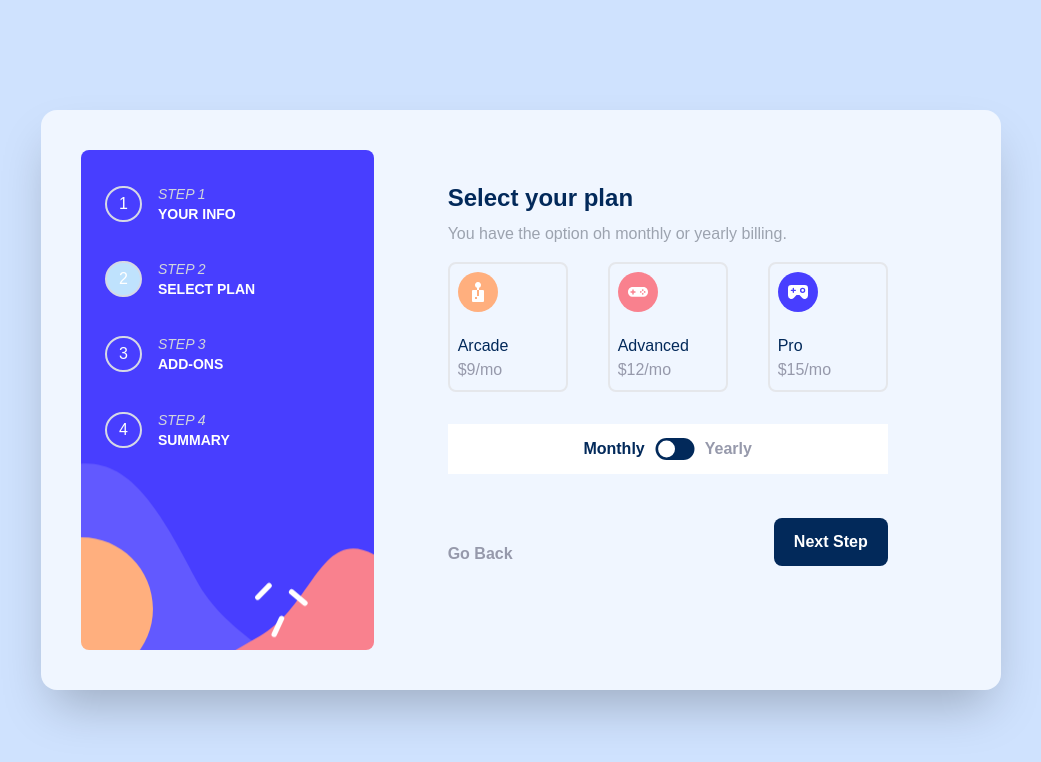
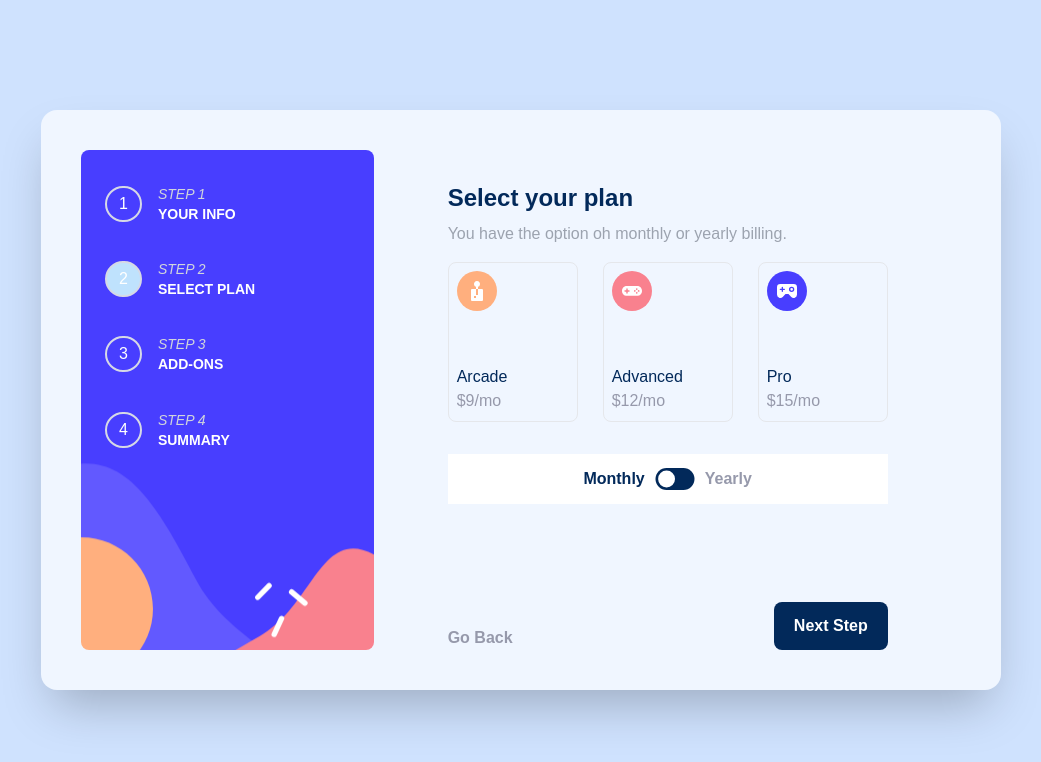
Before and after one commit to Wendell00/Multi-Step-Form, a React (Vite) app: page /selectPlan in a window 1280 px wide. Shown: the top 762 px of the page, without its empty margins (119-1160 px from the left). Built offline with nearby package versions, Linux system fonts and the light colour scheme.

Commit message:
Adicionando as funcionalidades da Summary

```diff
--- a/src/contexts/FormContext.jsx
+++ b/src/contexts/FormContext.jsx
@@ -2,12 +2,32 @@ import { createContext, useState } from 'react'
 
 export const FormContext = createContext()
 
+const inputsObject = {
+  periodPlan: false,
+  selectedPlan: {
+    name: 'null',
+    price: 0
+  },
+  onlineService: {
+    active: false,
+    price: 1
+  },
+  largerStorage: {
+    active: false,
+    price: 2
+  },
+  customizableProfile: {
+    active: false,
+    price: 2
+  }
+}
+
 export function FormContextProvider({ children }) {
-  const [selectedPlan, setSelectedPlan] = useState('null')
-  const [periodPlan, setPeriodPlan] = useState(false)
+  const [inputsInf, setInputsInf] = useState(inputsObject)
 
   return (
-    <FormContext.Provider value={{ selectedPlan, setSelectedPlan, periodPlan, setPeriodPlan}}>
+    <FormContext.Provider value={{
+      inputsInf, setInputsInf}}>
       {children}
     </FormContext.Provider>
   )
--- a/src/pages/addOns/addOns.jsx
+++ b/src/pages/addOns/addOns.jsx
@@ -1,12 +1,11 @@
-import { useContext, useEffect, useState } from 'react'
-
+import { useContext } from 'react'
 import { FormContext } from '../../contexts/FormContext'
-
 import { Aside } from '../../components/Aside'
 import { useNavigate } from 'react-router-dom'
 
 export const AddOns = () => {
-    const { periodPlan, setPeriodPlan } = useContext(FormContext)
+
+    const { inputsInf, setInputsInf } = useContext(FormContext)
 
     function handleSelectPlan(param){
         setSelectedPlan(param)
@@ -19,46 +18,48 @@ export const AddOns = () => {
         else navigate('/selectPlan')
     }
 
-
     return (
         <>
             <Aside/>
-
-            <div className='justify-self-center my-0 mx-auto h-auto py-8'>
+            <div className='justify-self-center my-0 mx-auto h-auto py-8 relative w-[440px]'>
                 <h2 className='text-[#02295a] text-2xl font-bold mb-2'>Pick add-ons</h2>
                 <p className='font-normal text-gray-400'>Add-ons help enhance your gaming experience.</p>
                 <div>
                     <ul className='w-[455px]'>
                         <li className='flex justify-between mt-2 w-full items-center border-[1px] border-solid border-[#473dff] rounded-lg p-2'>
-                            <input type="checkbox" className='addCheck bg-[#473dff] justify-self-center ml-[15px]'/>
+                            <input type="checkbox" className='addCheck bg-[#473dff] justify-self-center ml-[15px]' onClick={() => {
+                                setInputsInf({...inputsInf, onlineService: {active: true}})
+                                }} defaultChecked={inputsInf.onlineService.active}/>
                             <div className='ml-[-93px]'>
                                 <p className='text-[#02295a] font-bold'>Online service</p>
                                 <p className='text-[#9699ab] font-thin'>Access to multiplayer games</p>
                             </div>
-                            <div className='font-thing text-[#473dff] text-sm mr-[15px]'>+${!periodPlan ? '1/mo' : '10/yr'}</div>
+                            <div className='font-thing text-[#473dff] text-sm mr-[15px]'>+${!inputsInf.periodPlan ? '1/mo' : '10/yr'}</div>
                         </li>
                         <li className='flex mt-2 justify-between w-full items-center border-[1px] border-solid border-[#473dff] rounded-lg p-2'>
-                            <input type="checkbox" className='addCheck bg-[#473dff] justify-self-center ml-[15px]'/>
+                            <input type="checkbox" className='addCheck bg-[#473dff] justify-self-center ml-[15px]' onClick={() => {
+                                setInputsInf({...inputsInf, largerStorage: {active: true}})}} defaultChecked={inputsInf.largerStorage.active}/>
                             <div className='ml-[-125px]'>
                                 <p className='text-[#02295a] font-bold'>Larger storage</p>
                                 <p className='text-[#9699ab] font-thin'>Extra 1TB of cloud save</p>
                             </div>
-                            <div className='font-thing text-[#473dff] text-sm mr-[15px]'>+${!periodPlan ? '2/mo' : '20/yr'}</div>
+                            <div className='font-thing text-[#473dff] text-sm mr-[15px]'>+${!inputsInf.periodPlan ? '2/mo' : '20/yr'}</div>
                         </li>
                         <li className='flex mt-2 justify-between w-full items-center border-[1px] border-solid border-[#473dff] rounded-lg p-2'>
-                            <input type="checkbox" className='addCheck checked:bg-[#473dff] justify-self-center ml-[15px]'/>
+                            <input type="checkbox" className='addCheck checked:bg-[#473dff] justify-self-center ml-[15px]' onClick={() => {
+                                setInputsInf({...inputsInf, customizableProfile: {active: true}})}} defaultChecked={inputsInf.customizableProfile.active}/>
                             <div className='ml-[-85px]'>
                                 <p className='text-[#02295a] font-bold'>Customizable Profile</p>
                                 <p className='text-[#9699ab] font-thin'>Custom theme on your profile</p>
                             </div>
-                            <div className='font-thing text-[#473dff] text-sm mr-[15px]'>+${!periodPlan ? '2/mo' : '20/yr'}</div>
+                            <div className='font-thing text-[#473dff] text-sm mr-[15px]'>+${!inputsInf.periodPlan ? '2/mo' : '20/yr'}</div>
                         </li>
                     </ul>
-                </div>
-                <div className='flex justify-between items-center mt-8'>
-                    <h1 className='cursor-pointer self-end font-bold text-[#9699ab] hover:text-[#02295a]' onClick={() => handlerFormInfo(false)}>Go Back</h1>
-                    <div className='flex justify-end items-end h-[60px]'>
-                        <button className='py-3 px-5 bg-[#02295a] text-white font-bold rounded-lg hover:bg-[#473dff]' onClick={() => handlerFormInfo(true)}>Next Step</button>
+                    <div className='flex justify-between items-center mt-8 absolute bottom-[0px] w-[440px]'>
+                        <h1 className='cursor-pointer self-end font-bold text-[#9699ab] hover:text-[#02295a]' onClick={() => handlerFormInfo(false)}>Go Back</h1>
+                        <div className='flex justify-end items-end h-[60px]'>
+                            <button className='py-3 px-5 bg-[#02295a] text-white font-bold rounded-lg hover:bg-[#473dff]' onClick={() => handlerFormInfo(true)}>Next Step</button>
+                        </div>
                     </div>
                 </div>
             </div>
--- a/src/pages/selectPlan/selectPlan.jsx
+++ b/src/pages/selectPlan/selectPlan.jsx
@@ -1,17 +1,14 @@
-import { useContext, useEffect, useState } from 'react'
-
+import { useContext} from 'react'
 import { FormContext } from '../../contexts/FormContext'
-
 import { Aside } from '../../components/Aside'
 import { useNavigate } from 'react-router-dom'
 
 export const SelectPlan = () => {
-    const { selectedPlan, setSelectedPlan,
-        periodPlan, setPeriodPlan } = useContext(FormContext)
 
-    function handleSelectPlan(param){
-        setSelectedPlan(param)
-        console.log(param)
+    const { inputsInf, setInputsInf } = useContext(FormContext)
+
+    function handleSelectPlan(plan, value){
+        setInputsInf({...inputsInf, selectedPlan: {name: plan, price: value}})
     }
 
     const navigate = useNavigate()
@@ -24,53 +21,52 @@ export const SelectPlan = () => {
     return (
         <>
             <Aside/>
-
-            <div className='justify-self-center my-0 mx-auto h-full py-8'>
+            <div className='justify-self-center my-0 mx-auto h-full py-8 relative'>
                 <h2 className='text-[#02295a] text-2xl font-bold mb-2'>Select your plan</h2>
                 <p className='font-normal text-gray-400'>You have the option oh monthly or yearly billing.</p>
                 <div>
                     <ul className="flex justify-between mt-4 w-[440px]">
                         <li >
-                            <div onClick={() => handleSelectPlan('arcade')} className={`relative border-[2px] border-solid border-[1px] w-[120px] h-[130px] rounded-lg hover:border-[#473dff]
-                        cursor-pointer ${selectedPlan === 'arcade' && 'border-[#473dff]'}`}>
+                            <div onClick={() => handleSelectPlan('Arcade', 9)} className={`relative border-solid border-[1px] w-[130px] h-[160px] rounded-lg hover:border-[#473dff]
+                        cursor-pointer ${inputsInf.selectedPlan.name === 'Arcade' && 'border-[#473dff]'}`}>
                                 <img src="/multi-step-form-main/assets/images/icon-arcade.svg" className="mt-2 ml-2" />
                                 <div className="absolute bottom-0 ml-2 mb-2">
                                     <h2 className="font-thin text-[#02295a]">Arcade</h2>
-                                    <p className="inf-plan font-thin text-[#9699ab]">${!periodPlan ? '9/mo' : '90/yr'}</p>
+                                    <p className="inf-plan font-thin text-[#9699ab]">${!inputsInf.periodPlan ? '9/mo' : '90/yr'}</p>
                                 </div>
                             </div>
                         </li>
                         <li>
-                            <div onClick={() => handleSelectPlan('advanced')} className={`relative border-[2px] border-solid border-[1px] w-[120px] h-[130px] rounded-lg hover:border-[#473dff]
-                        cursor-pointer ${selectedPlan === 'advanced' && 'border-[#473dff]'}`}>
+                            <div onClick={() => handleSelectPlan('Advanced', 12)} className={`relative border-solid border-[1px] w-[130px] h-[160px] rounded-lg hover:border-[#473dff]
+                        cursor-pointer ${inputsInf.selectedPlan.name === 'Advanced' && 'border-[#473dff]'}`}>
                                 <img src="/multi-step-form-main/assets/images/icon-advanced.svg" className="mt-2 ml-2" />
                                 <div className="absolute bottom-0 ml-2 mb-2">
                                     <h2 className="font-thin text-[#02295a]">Advanced</h2>
-                                    <p className="inf-plan font-thin text-[#9699ab]">${!periodPlan ? '12/mo' : '120/yr'}</p>
+                                    <p className="inf-plan font-thin text-[#9699ab]">${!inputsInf.periodPlan ? '12/mo' : '120/yr'}</p>
                                 </div>
                             </div>
                         </li>
                         <li>
-                            <div onClick={() => handleSelectPlan('pro')} className={`relative border-[2px] border-solid  border-[1px] w-[120px] h-[130px] rounded-lg hover:border-[#473dff]
-                        cursor-pointer ${selectedPlan === 'pro' && 'border-[#473dff]'}`}>
+                            <div onClick={() => handleSelectPlan('Pro', 15)} className={`relative border-solid  border-[1px] w-[130px] h-[160px] rounded-lg hover:border-[#473dff]
+                        cursor-pointer ${inputsInf.selectedPlan.name === 'Pro' && 'border-[#473dff]'}`}>
                                 <img src="/multi-step-form-main/assets/images/icon-pro.svg" className="mt-2 ml-2" />
                                 <div className="absolute bottom-0 ml-2 mb-2">
                                     <h2 className="font-thin text-[#02295a]">Pro</h2>
-                                    <p className="inf-plan font-thin text-[#9699ab]">${!periodPlan ? '15/mo' : '150/yr'}</p>
+                                    <p className="inf-plan font-thin text-[#9699ab]">${!inputsInf.periodPlan ? '15/mo' : '150/yr'}</p>
                                 </div>
                             </div>
                         </li>
                     </ul>
                 </div>
                 <div className='w-full h-[50px] bg-[#fff] mt-8 flex justify-center items-center text-[#9699ab]'>
-                    <h2 className={`font-bold ${ !periodPlan && 'text-[#02295a]'}`}>Monthly</h2>
+                    <h2 className={`font-bold ${!inputsInf.periodPlan && 'text-[#02295a]'}`}>Monthly</h2>
                     <label className="switch">
-                        <input onClick={() => {setPeriodPlan(!periodPlan)}} type={"checkbox"} id="inputSwitch" checked={periodPlan}/>
+                        <input onClick={() => {setInputsInf({...inputsInf, periodPlan: !inputsInf.periodPlan})}} type={"checkbox"} id="inputSwitch" defaultChecked={inputsInf.periodPlan}/>
                         <span className="slider round"> </span>
                     </label>
-                    <h2 className={`font-bold ${ periodPlan && 'text-[#02295a]'}`}>Yearly</h2>
+                    <h2 className={`font-bold ${inputsInf.periodPlan && 'text-[#02295a]'}`}>Yearly</h2>
                 </div>
-                <div className='flex justify-between items-center mt-8'>
+                <div className='flex justify-between items-center absolute bottom-[0px] w-full'>
                     <h1 className='cursor-pointer self-end font-bold text-[#9699ab] hover:text-[#02295a]' onClick={() => handlerFormInfo(false)}>Go Back</h1>
                     <div className='flex justify-end items-end h-[60px]'>
                         <button className='py-3 px-5 bg-[#02295a] text-white font-bold rounded-lg hover:bg-[#473dff]' onClick={() => handlerFormInfo(true)}>Next Step</button>
--- a/src/pages/summary/summary.jsx
+++ b/src/pages/summary/summary.jsx
@@ -6,10 +6,11 @@ import { Aside } from '../../components/Aside'
 import { useNavigate } from 'react-router-dom'
 
 export const Summary = () => {
-    const { periodPlan, setPeriodPlan } = useContext(FormContext)
+    const { inputsInf, setInputsInf } = useContext(FormContext)
 
-    function handleSelectPlan(param){
-        setSelectedPlan(param)
+    function handlePlanValue(){
+        const pricePlan = inputsInf.periodPlan ? inputsInf.selectedPlan.price * 10 : inputsInf.selectedPlan.price
+        return pricePlan
     }
 
     const navigate = useNavigate()
@@ -24,18 +25,18 @@ export const Summary = () => {
         <>
             <Aside/>
 
-            <div className='justify-self-center my-0 mx-auto h-auto py-8'>
+            <div className='justify-self-center my-0 mx-auto h-auto py-8 w-[440px] relative'>
                 <h2 className='text-[#02295a] text-2xl font-bold mb-2'>Finishing Up</h2>
                 <p className='font-normal text-gray-400'>Double-check everything looks OK before confirming.</p>
                 <div>
-                    <div className='w-full h-auto bg-[#d6d9d6] rounded-lg p-4 mt-8'>
+                    <div className='w-full h-auto bg-[#4d4d50] rounded-lg p-4 mt-8'>
                         <div className='flex justify-between items-center mb-2'>
                             <div>
-                                <h1 className='text-[#02295a] font-bold'>Arcade (Monthly)</h1>
+                                <h1 className='text-[#02295a] font-bold'>{inputsInf.selectedPlan.name} ({inputsInf.periodPlan ? 'Yearly': 'Monthly'})</h1>
                                 <p className='underline text-[#473dff] cursor-pointer' onClick={() =>{navigate('/selectPlan')}}>Change</p>
                             </div>
                             <div>
-                                <h1 className='text-[#02295a] font-bold'> $9/mo</h1>
+                                <h1 className='text-[#02295a] font-bold'> ${handlePlanValue()}/{inputsInf.periodPlan ? 'yr': 'mo'}</h1>
                             </div>
                         </div>
                         <div className=' items-center border-t-2 border-[#9699ab]'>
@@ -58,11 +59,11 @@ export const Summary = () => {
                         <p className='text-[#9699ab] font-thin'>Total (per month)</p>
                         <h1 className='text-[#473dff] text-xl font-bold'>+$12mo</h1>
                     </div>
-                </div>
-                <div className='flex justify-between items-center mt-8'>
-                    <h1 className='cursor-pointer self-end font-bold text-[#9699ab] hover:text-[#02295a]' onClick={() => handlerFormInfo(false)}>Go Back</h1>
-                    <div className='flex justify-end items-end h-[60px]'>
-                        <button className='py-3 px-5 bg-[#02295a] text-white font-bold rounded-lg hover:bg-[#473dff]' onClick={() => handlerFormInfo(true)}>Confirm</button>
+                    <div className='flex justify-between items-center mt-8 absolute w-full bottom-[0px]'>
+                        <h1 className='cursor-pointer self-end font-bold text-[#9699ab] hover:text-[#02295a]' onClick={() => handlerFormInfo(false)}>Go Back</h1>
+                        <div className='flex justify-end items-end h-[60px]'>
+                            <button className='py-3 px-5 bg-[#02295a] text-white font-bold rounded-lg hover:bg-[#473dff]' onClick={() => handlerFormInfo(true)}>Confirm</button>
+                        </div>
                     </div>
                 </div>
             </div>
--- a/src/pages/yourInfo/yourInfo.jsx
+++ b/src/pages/yourInfo/yourInfo.jsx
@@ -13,7 +13,7 @@ export const YourInfo = () => {
         <>
             <Aside/>
 
-            <div className='justify-self-center my-0 mx-auto h-auto py-8'>
+            <div className='justify-self-center my-0 mx-auto h-auto py-8 relative'>
                 <h2 className='text-[#02295a] text-2xl font-bold mb-2'>Personal Info</h2>
                 <p className='font-normal text-gray-400'>Please provide your name, email address, and phone number.</p>
                 <form className='mt-6'>
@@ -35,7 +35,7 @@ export const YourInfo = () => {
                     <input className="mb-4 w-full rounded-lg border-solid border border-gray-300 focus:border-[#] px-4 text-[#02295a] py-2 font-bold"
                         type='tel' placeholder='11 99999-9999'></input>
                 </form>
-                <div className='flex justify-end items-end h-[60px]'>
+                <div className='flex justify-end items-end h-[60px] absolute w-full bottom-[0px]'>
                     <button className='py-3 px-5 bg-[#02295a] text-white font-bold rounded-lg hover:bg-[#473dff]' onClick={() => handlerFormInfo()}>Next Step</button>
                 </div>
             </div>
```
